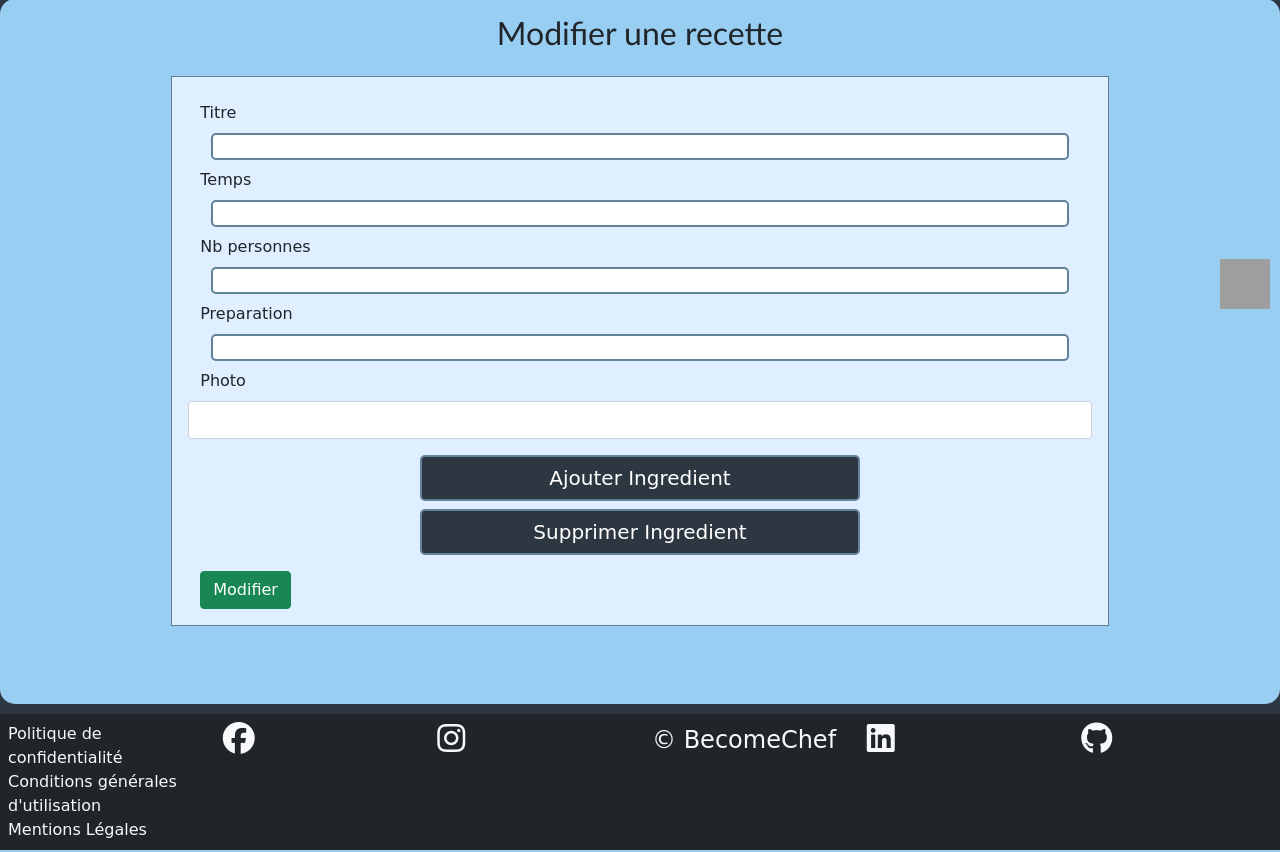
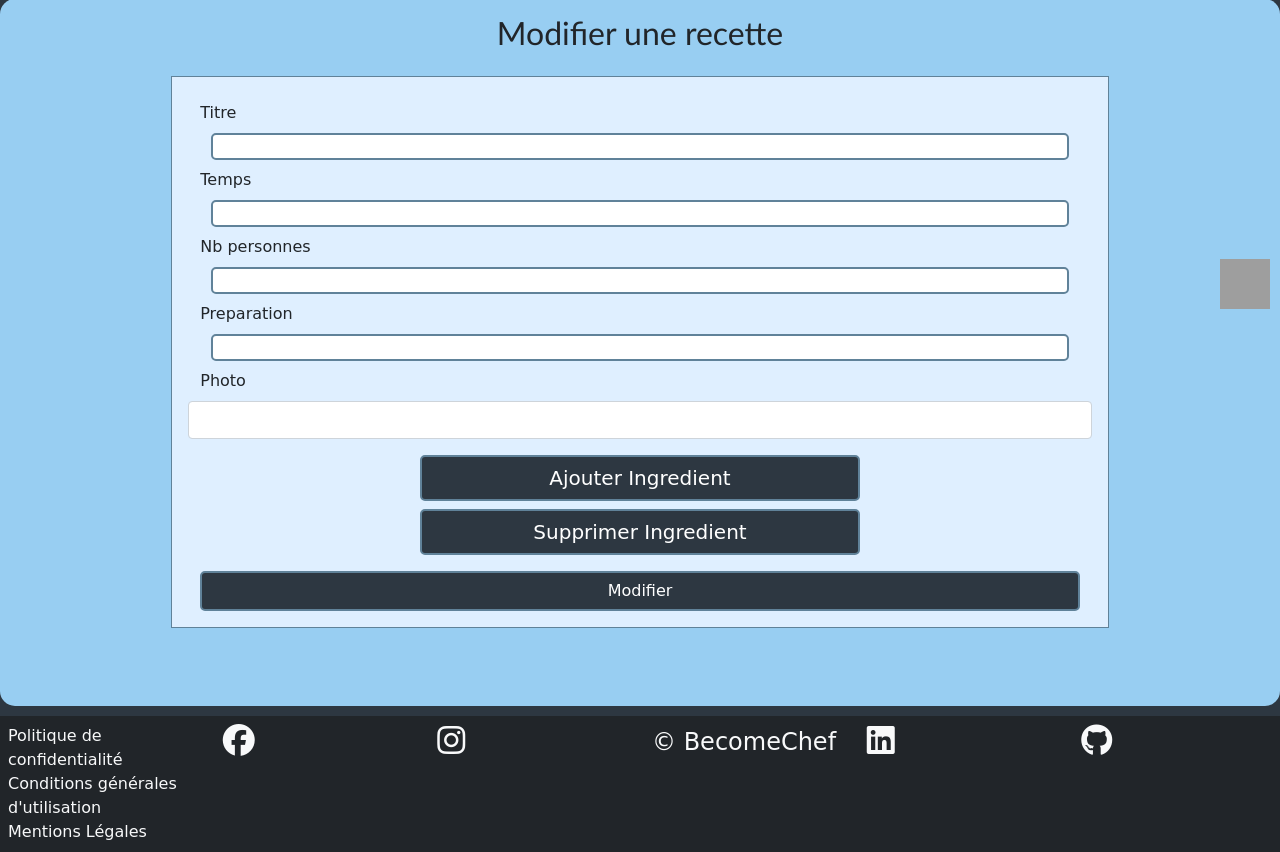
Before and after one commit to FifthYonko/BecomeChef, a Symfony app: template templates/recette/update_recette.html.twig in a window 1280 px wide. Shown: the part 481-1333 px from the top of the page. Run offline with Twig, Linux system fonts and the light colour scheme; the template is opened without the code that fills it, so the values that code supplies are empty; form fields are guessed from the names that the template uses; some libraries are stand-ins or nearby versions; grey boxes are pictures that could not be loaded.

Commit message:
modification bouton modifier dans user recette

```diff
--- a/templates/recette/update_recette.html.twig
+++ b/templates/recette/update_recette.html.twig
@@ -51,7 +51,7 @@
 
         </div>
 
-        <button type="submit" class="btn btn-success">Modifier</button>
+        <button type="submit" class="btn FormSub w-100">Modifier</button>
         {{ form_end(update_recette) }}
     </div>
 </div>
```
